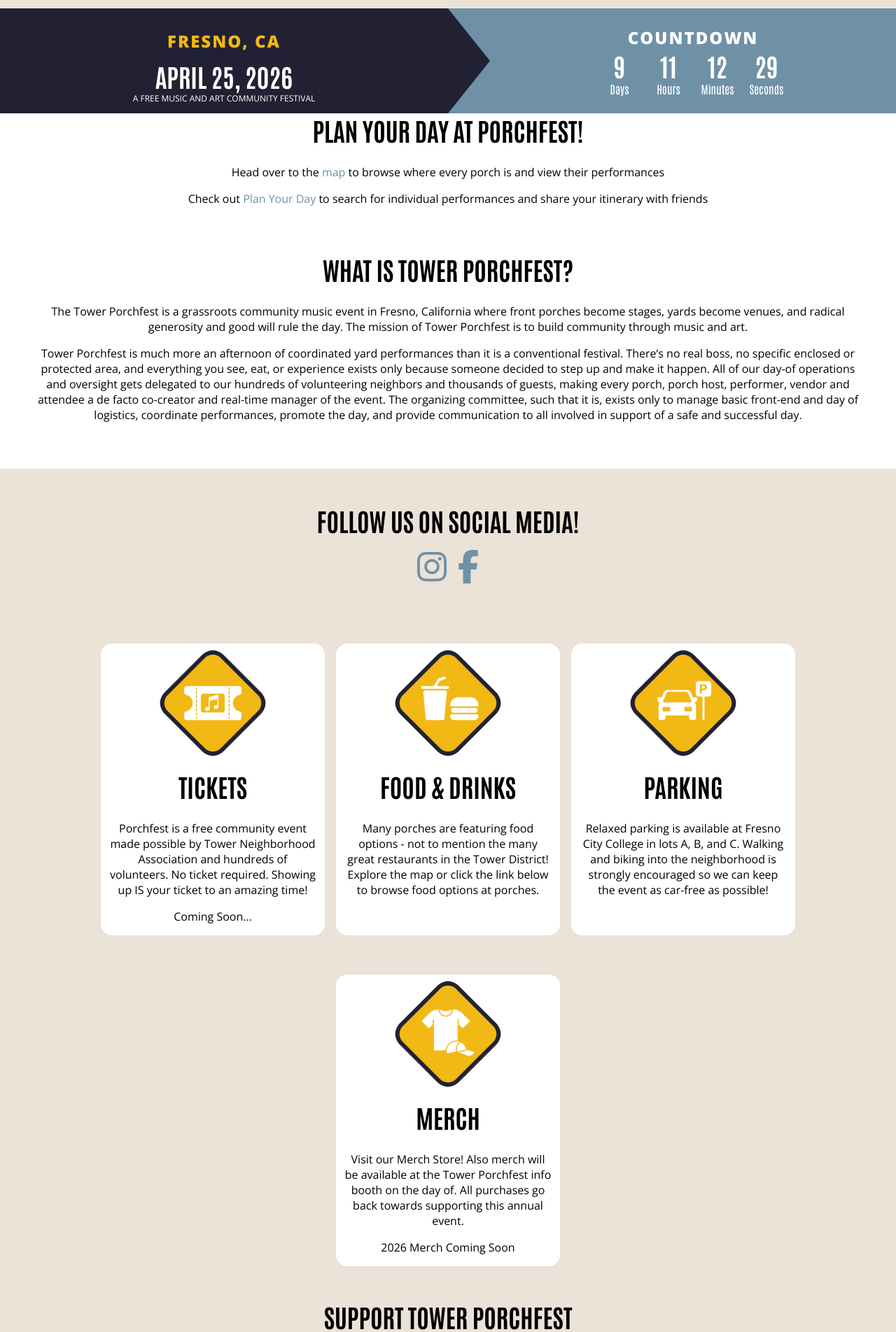
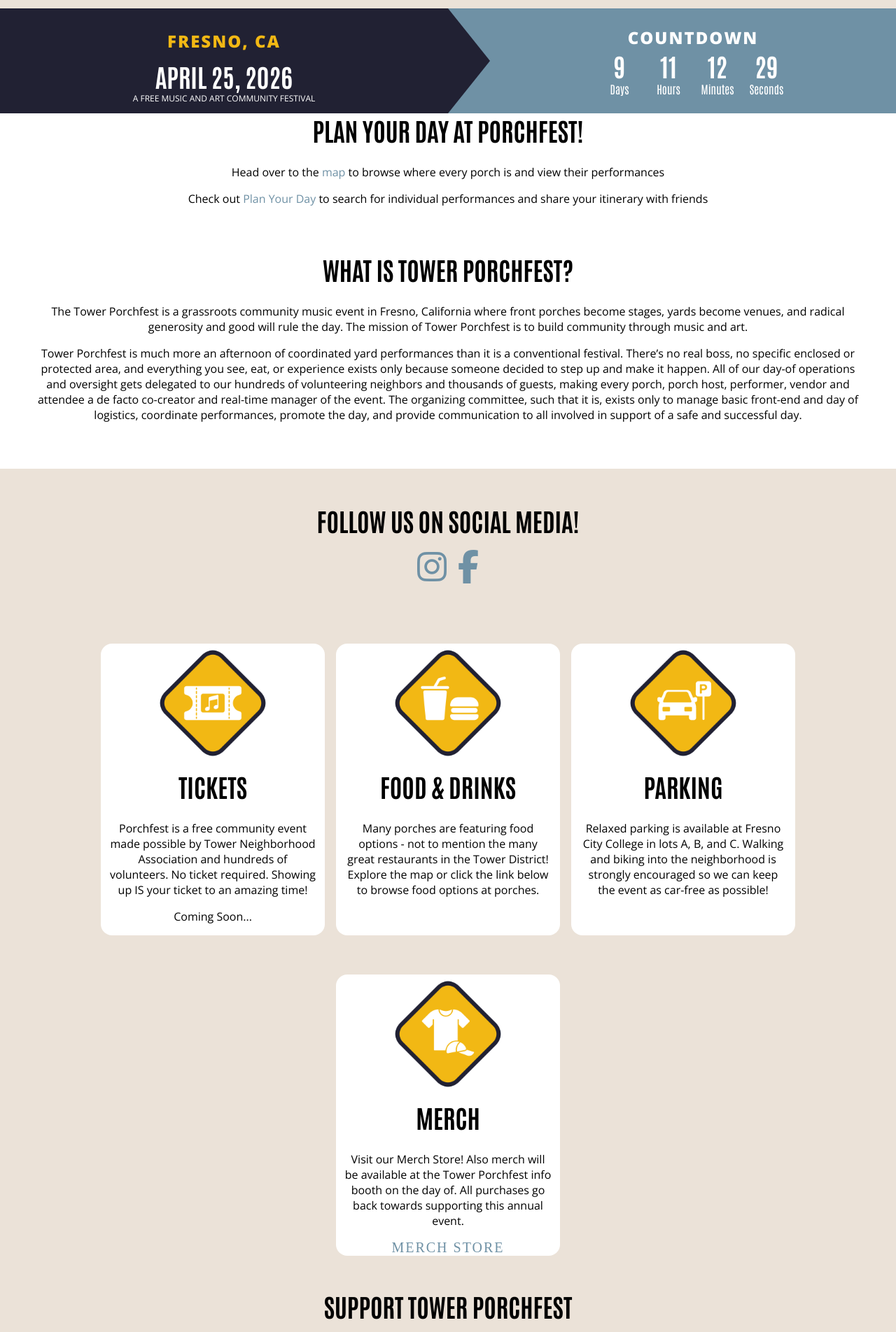
Before and after one commit to PorchFest/porch-fest-django, a Django app: page / in a window 1280 px wide. Shown: the part 587-2491 px from the top of the page at 70% size. Run offline with Django 5.2, Linux system fonts and the light colour scheme; data that the repository does not hold is empty; style sheets or scripts are compiled from the project's sources; some libraries are stand-ins or nearby versions; grey boxes are pictures that could not be loaded.

Commit message:
feat(frontpage): merch store link

```diff
--- a/website/templates/website/front-page/ad-cards.html
+++ b/website/templates/website/front-page/ad-cards.html
@@ -46,8 +46,7 @@
 		<div class="content-wrapper">
 			<h2>Merch</h2>
 			<p>Visit our Merch Store! Also merch will be available at the Tower Porchfest info booth on the day of. All purchases go back towards supporting this annual event.</p>
-			{% comment %} <a href="https://towerporchfest.square.site/">Merch Store</a> {% endcomment %}
-			<p>2026 Merch Coming Soon</p>
+			<a target="_blank" href="https://towerporchfest.bigcartel.com">Merch Store</a>
 		</div>
 	</div>
 </section>
```
